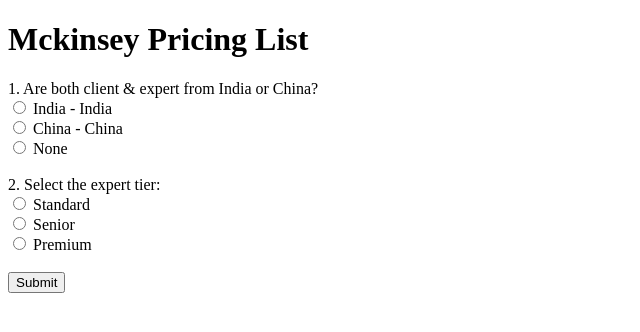
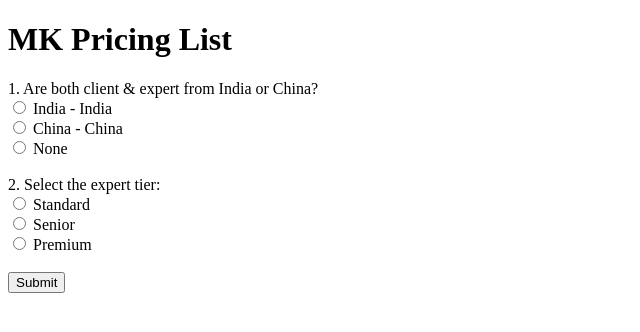
Before and after one commit to Anonymous1000000001/MKpricing, a plain HTML site: page index.html in a window 1280 px wide. Shown: the whole page, without its empty margins (0-640 px from the left). Drawn offline with Linux system fonts and the light colour scheme.

Commit message:
Update index.html

```diff
--- a/index.html
+++ b/index.html
@@ -8,7 +8,7 @@
     <link rel="Stylesheet" href="index.css">
 </head>
 <body>
-    <h1> Mckinsey Pricing List</h1>
+    <h1> MK Pricing List</h1>
 
     <label>1. Are both client & expert from India or China?</label><br>
     <input type="radio" id="indiaTick" name="tick">
```
